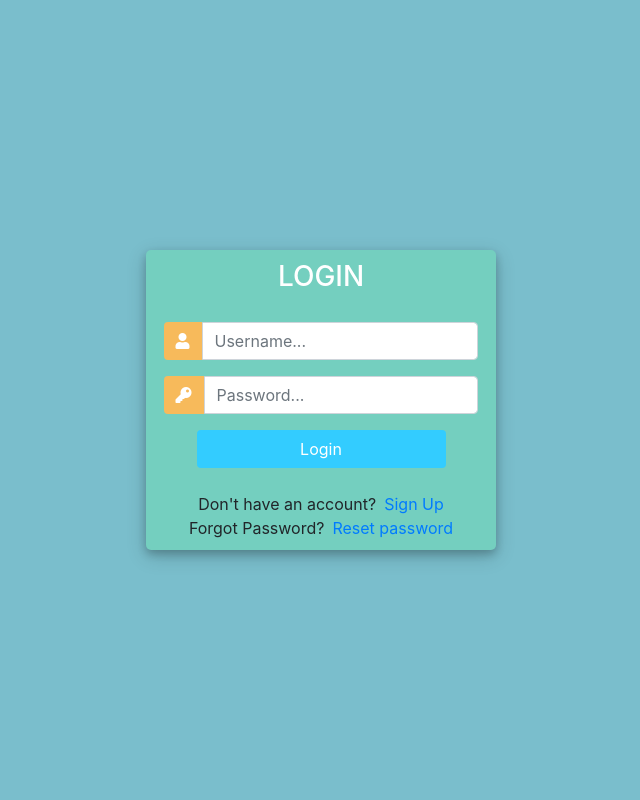
After one commit to vangeytedvg/denkatodo, a Django app: page /login/ in a window 1280 px wide. The commit adds this page. Shown: the whole page, without its empty margins (319-959 px from the left). Run offline with Django 3.2, Linux system fonts and the light colour scheme; some libraries are stand-ins or nearby versions.

Commit message:
First full commit

```diff
--- /dev/null
+++ b/main/decorators.py
@@ -0,0 +1,53 @@
+"""
+    Filename       : decorators.py
+    Last Modified  : lastmodified
+    Purpose        : Define own decorators, for more info about decorators
+    see: https://www.datacamp.com/community/tutorials/decorators-python
+
+    Start of development : SOD
+"""
+
+from django.http import HttpResponse
+from django.shortcuts import redirect
+
+
+def unauthenticated_user(view_func):
+    def wrapper_func(request, *args, **kwargs):
+        if request.user.is_authenticated:
+            return redirect('home')
+        else:
+            return view_func(request, *args, **kwargs)
+    return wrapper_func
+
+
+def allowed_users(allowed_roles=[]):
+    def decorator(view_func):
+        def wrapper_func(request, *args, **kwargs):
+            # print('Working', allowed_roles)
+            # print('Decoracted function', view_func)
+            group = None
+            if request.user.groups.exists():
+                group = request.user.groups.all()[0].name
+            if group in allowed_roles:
+                return view_func(request, *args, **kwargs)
+            else:
+                return HttpResponse('You are not authorized, to view this page!')
+
+            return view_func(request, *args, **kwargs)
+        return wrapper_func
+    return decorator
+
+
+def admin_only(view_func):
+    def wrapper_function(request, *args, **kwargs):
+        group = None
+        if request.user.groups.exists():
+            group = request.user.groups.all()[0].name
+
+        if group == 'customer':
+            return redirect('user-page')
+
+        if group == 'admin':
+            return view_func(request, *args, **kwargs)
+
+    return wrapper_function
--- a/main/templates/main/base.html
+++ b/main/templates/main/base.html
@@ -5,7 +5,7 @@
     <!-- Required meta tags -->
     <meta charset="utf-8">
     <meta name="viewport" content="width=device-width, initial-scale=1, shrink-to-fit=no">
-    <title>DENKA CRM</title>
+    <title>Denka Tech Todo</title>
     <!--
         The stylesheet reference is added here in the main template,
         that way, all pages inherit it!
@@ -13,8 +13,6 @@
     <link rel="stylesheet" type="text/css" href="{% static 'css/main.css' %}">
     <link rel="stylesheet" href="https://stackpath.bootstrapcdn.com/bootstrap/4.3.1/css/bootstrap.min.css"
           integrity="sha384-ggOyR0iXCbMQv3Xipma34MD+dH/1fQ784/j6cY/iJTQUOhcWr7x9JvoRxT2MZw1T" crossorigin="anonymous">
-
-
 
 </head>
 <body>
@@ -43,5 +41,4 @@
 <script src="https://stackpath.bootstrapcdn.com/bootstrap/4.3.1/js/bootstrap.min.js"
         integrity="sha384-JjSmVgyd0p3pXB1rRibZUAYoIIy6OrQ6VrjIEaFf/nJGzIxFDsf4x0xIM+B07jRM"
         crossorigin="anonymous"></script>
-
 </html>
--- /dev/null
+++ b/main/templates/main/login.html
@@ -0,0 +1,120 @@
+<!DOCTYPE html>
+<html>
+
+<head>
+	<title>Login</title>
+	<link rel="stylesheet" href="https://stackpath.bootstrapcdn.com/bootstrap/4.1.3/css/bootstrap.min.css" integrity="sha384-MCw98/SFnGE8fJT3GXwEOngsV7Zt27NXFoaoApmYm81iuXoPkFOJwJ8ERdknLPMO" crossorigin="anonymous">
+	<script src="https://ajax.googleapis.com/ajax/libs/jquery/3.3.1/jquery.min.js"></script>
+	<link rel="stylesheet" href="https://use.fontawesome.com/releases/v5.6.1/css/all.css" integrity="sha384-gfdkjb5BdAXd+lj+gudLWI+BXq4IuLW5IT+brZEZsLFm++aCMlF1V92rMkPaX4PP" crossorigin="anonymous">
+
+
+	<style>
+		body,
+		html {
+			margin: 0;
+			padding: 0;
+			height: 100%;
+			background: #7abecc !important;
+		}
+		.user_card {
+			width: 350px;
+			margin-top: auto;
+			margin-bottom: auto;
+			background: #74cfbf;
+			position: relative;
+			display: flex;
+			justify-content: center;
+			flex-direction: column;
+			padding: 10px;
+			box-shadow: 0 4px 8px 0 rgba(0, 0, 0, 0.2), 0 6px 20px 0 rgba(0, 0, 0, 0.19);
+			-webkit-box-shadow: 0 4px 8px 0 rgba(0, 0, 0, 0.2), 0 6px 20px 0 rgba(0, 0, 0, 0.19);
+			-moz-box-shadow: 0 4px 8px 0 rgba(0, 0, 0, 0.2), 0 6px 20px 0 rgba(0, 0, 0, 0.19);
+			border-radius: 5px;
+
+		}
+
+		.form_container {
+			margin-top: 20px;
+		}
+
+		#form-title{
+			color: #fff;
+
+		}
+
+		.login_btn {
+			width: 100%;
+			background: #33ccff !important;
+			color: white !important;
+		}
+		.login_btn:focus {
+			box-shadow: none !important;
+			outline: 0px !important;
+		}
+		.login_container {
+			padding: 0 2rem;
+		}
+		.input-group-text {
+			background: #f7ba5b !important;
+			color: white !important;
+			border: 0 !important;
+			border-radius: 0.25rem 0 0 0.25rem !important;
+		}
+		.input_user,
+		.input_pass:focus {
+			box-shadow: none !important;
+			outline: 0px !important;
+		}
+
+		#messages{
+			background-color: grey;
+			color: #fff;
+			padding: 10px;
+			margin-top: 10px;
+		}
+	</style>
+</head>
+<body>
+	<div class="container h-100">
+		<div class="d-flex justify-content-center h-100">
+			<div class="user_card">
+				<div class="d-flex justify-content-center">
+					<h3 id="form-title">LOGIN</h3>
+				</div>
+				<div class="d-flex justify-content-center form_container">
+					<form method="POST" action="">
+						{% csrf_token %}
+						<div class="input-group mb-3">
+							<div class="input-group-append">
+								<span class="input-group-text"><i class="fas fa-user"></i></span>
+							</div>
+							<input type="text" name="username" placeholder="Username..." class="form-control">
+						</div>
+						<div class="input-group mb-2">
+							<div class="input-group-append">
+								<span class="input-group-text"><i class="fas fa-key"></i></span>
+							</div>
+								<input type="password" name="password" placeholder="Password..." class="form-control" >
+						</div>
+							<div class="d-flex justify-content-center mt-3 login_container">
+				 				<input class="btn login_btn" type="submit" value="Login">
+				   			</div>
+					</form>
+				</div>
+				<!-- It is here we capture the message generated in the reqister view.py -->
+				{% for message in messages %}
+					<p id="messages">{{message}}</p>
+				{% endfor %}
+				<div class="mt-4">
+					<div class="d-flex justify-content-center links">
+						Don't have an account? <a href="" class="ml-2">Sign Up</a>
+					</div>
+					<div class="d-flex justify-content-center links">
+						Forgot Password? <a href="" class="ml-2">Reset password</a>
+					</div>
+				</div>
+			</div>
+		</div>
+	</div>
+</body>
+</html>
--- a/main/templates/main/navbar.html
+++ b/main/templates/main/navbar.html
@@ -35,5 +35,5 @@
         </ul>
     </div>
     <span id="hello-msg">Current user: {{ request.user }}</span>
-    <span><a class="ckwas" href="">Log out</a></span>
+    <span><a class="btn btn-sm btn-success" href="{% url 'logout' %}">Log out</a></span>
 </nav>
--- a/main/urls.py
+++ b/main/urls.py
@@ -3,4 +3,11 @@ from . import views
 
 urlpatterns = [
     path('', views.home, name="home"),
+    path('login/', views.loginPage, name="login"),
+    path('logout/', views.logoutUser, name='logout'),
+    path('add', views.addTodo, name='add'),
+    path('complete/<todo_id>', views.completeTodo, name='complete'),
+    path('deletecomplete', views.deleteCompleted, name='deletecomplete'),
+    path('deleteall', views.deleteAll, name='deleteall'),
+
 ]
--- a/main/views.py
+++ b/main/views.py
@@ -1,13 +1,90 @@
-from django.shortcuts import render
+from django.shortcuts import render, redirect
 from .models import Todo, TaskUser
+from django.contrib.auth import authenticate, login, logout
+
+from django.contrib import messages
+
+from django.contrib.auth.decorators import login_required
+from django.contrib.auth.models import Group
+from .decorators import unauthenticated_user, allowed_users, admin_only
+from django.views.decorators.http import require_POST
+from .forms import TodoForm
+
+# Create your views here.
 
 
-# Create your views here.
+@login_required(login_url='login')
 def home(request):
     """ Home Page of the application """
-    todos = Todo.objects.all()
+    print(request.user)
+    # How to filter only the task for this user
+    todos = Todo.objects.all().filter(task_owner=request.user.id).order_by('-id')
+    # This the trick to set the default user in the task_owner
+    # listbox!
+    form = TodoForm(initial={'task_owner': request.user})
+
     lasttodo = Todo.objects.last()
 
-    context = {'todos': todos, 'lasttodo': lasttodo}
+    context = {'todos': todos, 'lasttodo': lasttodo, 'form': form}
 
     return render(request, 'main/home.html', context)
+
+
+@login_required(login_url='login')
+def addTodo(request):
+    form = TodoForm()
+    if request.method == "POST":
+        form = TodoForm(request.POST)
+        if form.is_valid():
+            form.save()
+            return redirect('home')
+    currentUser = request.user
+    context = {'form': form, 'currentUser': currentUser}
+    return render(request, 'main/home.html', context)
+
+
+@unauthenticated_user
+def loginPage(request):
+    """
+        Purpose    : Let a user log in
+        Parameters : request
+        Returns    : 'main/login.html'
+    """
+    if request.method == 'POST':
+        username = request.POST.get('username')
+        password = request.POST.get('password')
+
+        user = authenticate(request, username=username, password=password)
+        # this is according to the django documentation
+        if user is not None:
+            login(request, user)
+            return redirect('home')
+        else:
+            messages.info(request, 'Username OR password is incorrect')
+
+    context = {}
+    return render(request, 'main/login.html', context)
+
+
+def logoutUser(request):
+    """
+        Purpose    : Hasta la vista baby
+        Parameters : name
+        Returns    : 'login'
+    """
+    logout(request)
+    return redirect('login')
+
+# ---- This section contains the views for managing todos
+
+
+def deleteCompleted(request):
+    return redirect('home')
+
+
+def deleteAll(request):
+    return redirect('home')
+
+
+def completeTodo(request, pk):
+    return redirect('home')
```
Also changed, not shown: main/forms.py (added, +9 -0 lines), main/models.py (+7 -0 lines), main/static/css/main.css (+32 -1 lines), main/templates/main/home.html (+49 -5 lines), main/migrations/0003_taskuser_date_created.py (added), main/migrations/0004_auto_20200423_1105.py (added), main/migrations/0005_todo_date_created.py (added), main/migrations/0006_auto_20200423_1449.py (added), 1 other file.
